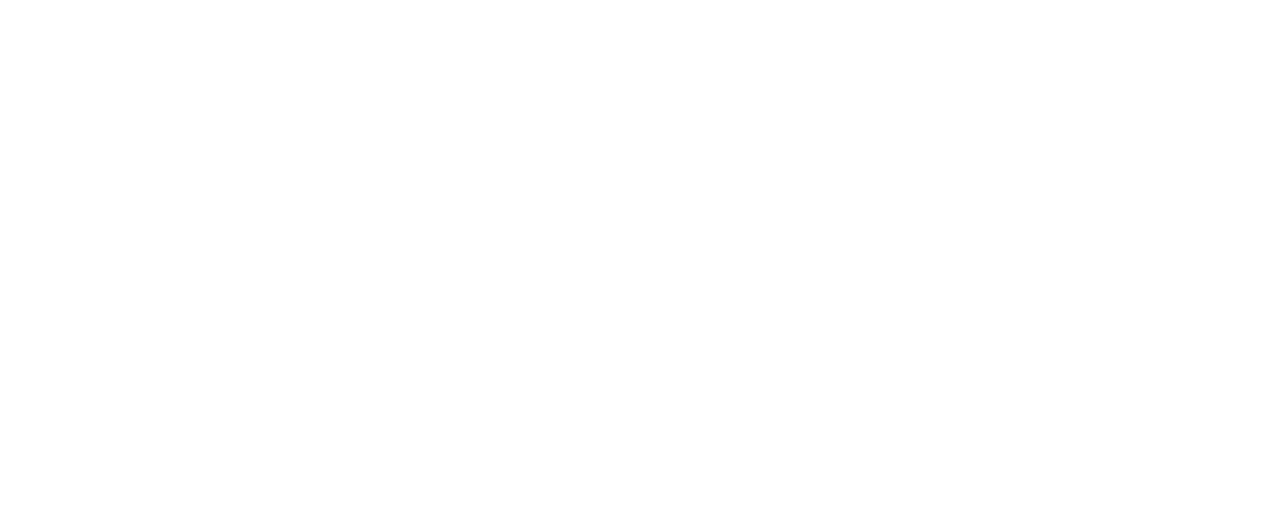
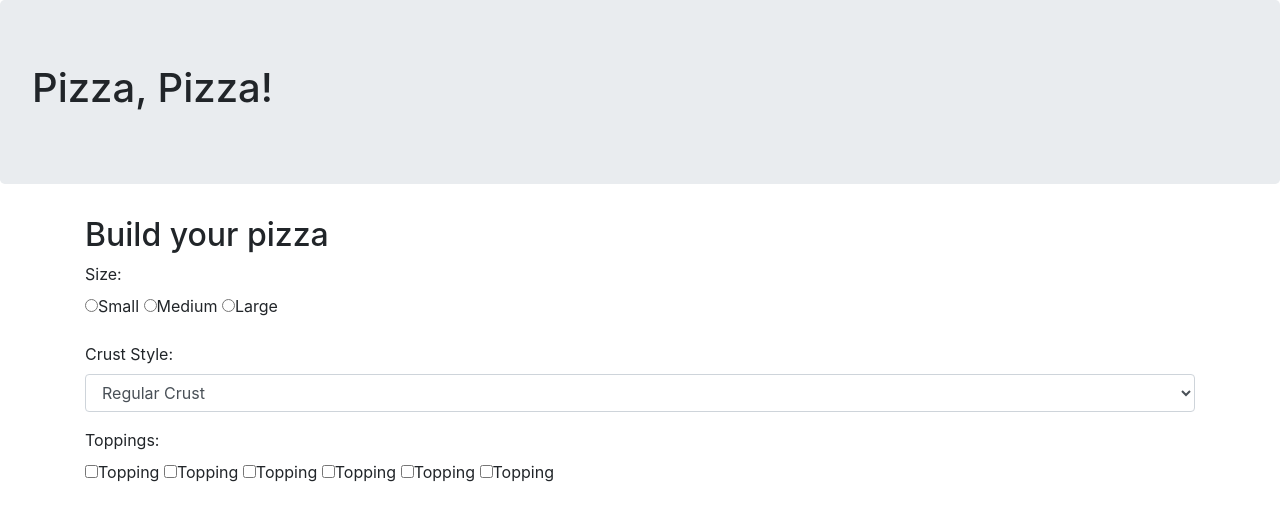
Before and after one commit to n8cotoa/pizza, a plain HTML site: page index.html in a window 1280 px wide. Drawn offline with nearby package versions, Linux system fonts and the light colour scheme.

Commit message:
add html form for customers to input order

```diff
--- a/index.html
+++ b/index.html
@@ -9,5 +9,43 @@
   <script src="js/scripts.js"></script>
 </head>
 <body>
+  <div class="jumbotron">
+    <h1>Pizza, Pizza!</h1>
+  </div>
+  <div class="container">
+    <div class="panel panel-default">
+      <div class="panel-heading">
+        <h2>Build your pizza</h2>
+        <div class="panel-body">
+          <form>
+            <div class="form-group">
+              <label for="pizzaSize">Size:</label><br>
+              <label class="radio-inline"><input type="radio" name="small" value="small">Small</label>
+              <label class="radio-inline"><input type="radio" name="medium" value="medium">Medium</label>
+              <label class="radio-inline"><input type="radio" name="large" value="large">Large</label>
+            </div>
+            <div class="form-group">
+              <label for="crust">Crust Style:</label>
+              <select class="form-control" id="crust">
+                <option>Regular Crust</option>
+                <option>Thin Crust</option>
+                <option>Deep Dish</option>
+                <option>Stuffed Crust</option>
+              </select>
+            </div>
+            <div class="form-group">
+              <label for=toppings>Toppings:</label><br>
+              <label class="checkbox-inline"><input type="checkbox" value="">Topping</label>
+              <label class="checkbox-inline"><input type="checkbox" value="">Topping</label>
+              <label class="checkbox-inline"><input type="checkbox" value="">Topping</label>
+              <label class="checkbox-inline"><input type="checkbox" value="">Topping</label>
+              <label class="checkbox-inline"><input type="checkbox" value="">Topping</label>
+              <label class="checkbox-inline"><input type="checkbox" value="">Topping</label>
+            </div>
+          </form>
+        </div>
+      </div>
+    </div>
+  </div>
 </body>
 </html>
--- a/js/scripts.js
+++ b/js/scripts.js
@@ -0,0 +1,9 @@
+function MyPizza() {
+  this.toppings = []
+  this.size = ""
+  this.crust = ""
+}
+
+$(document).ready(function(){
+  var pizza = new MyPizza (size, toppings, crust)
+});
```
